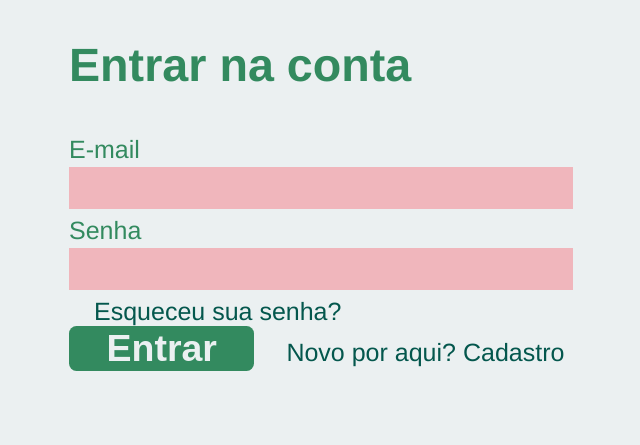
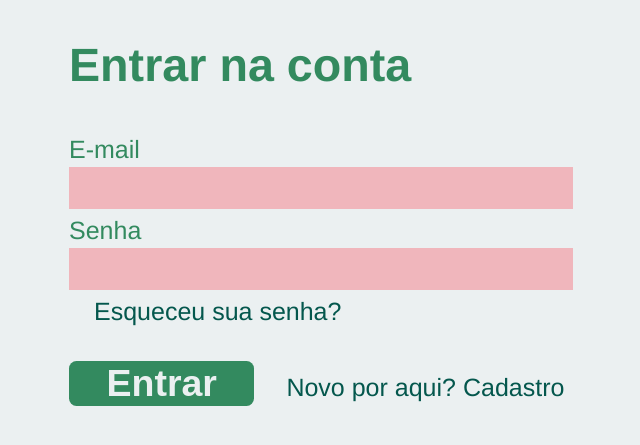
Before and after one commit to dudabecker/GreenGo, a PHP site: the page made by app/views/login.html in a window 1280 px wide. Shown: the part 193-638 px from the top of the page, without its empty margins (319-959 px from the left). Run offline with PHP 8.4, Linux system fonts and the light colour scheme; the template is opened without the code that fills it, so the values that code supplies are empty.

Commit message:
Update styles-form.css

```diff
--- a/app/models/styles-form.css
+++ b/app/models/styles-form.css
@@ -86,4 +86,5 @@ span{
     border-radius: 0.2em;
     padding-left: 1em;
     padding-right: 1em;
+    margin-top: 35px;
 }
```
